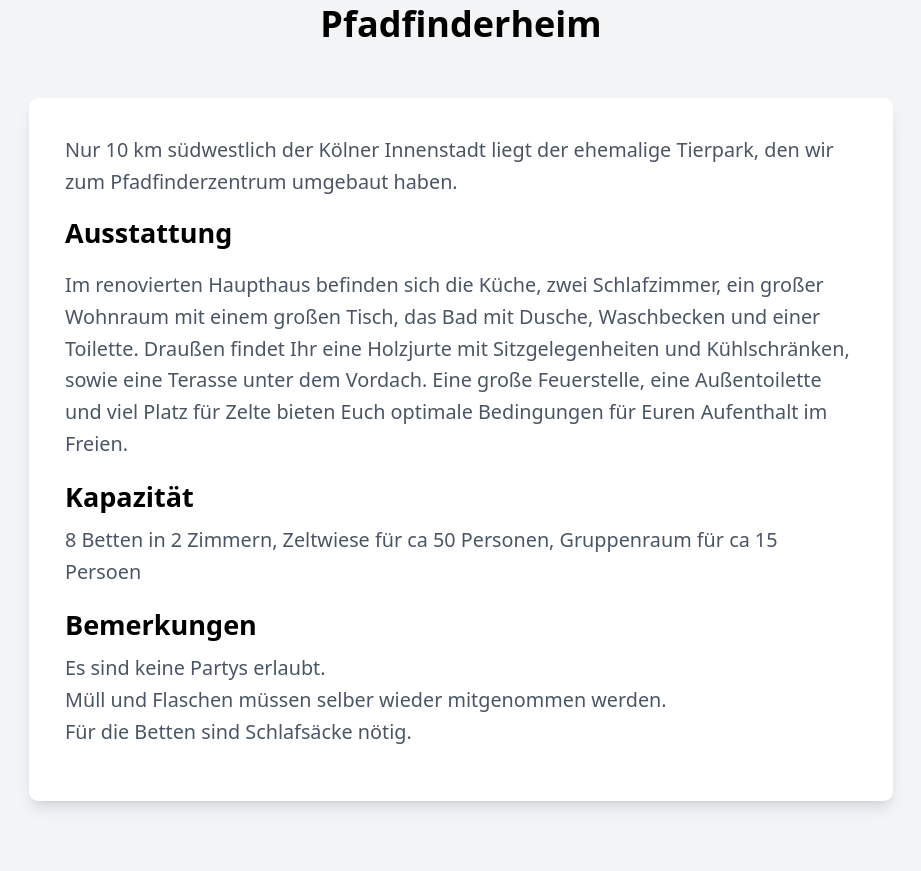
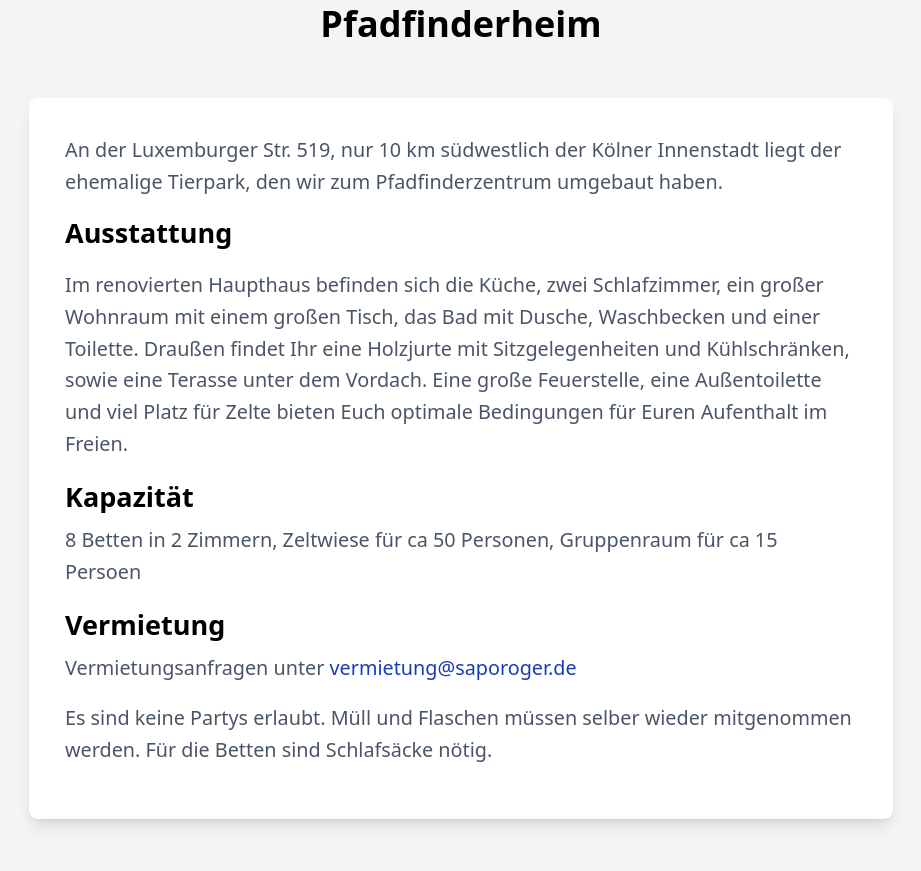
Before and after one commit to RonniSchmittner/Pfadfinder-Website, a plain HTML site: page index.html in a window 1280 px wide. Shown: the part 3280-4151 px from the top of the page, without its empty margins (179-1100 px from the left). Drawn offline with Linux system fonts and the light colour scheme.

Commit message:
Jens' improvements

```diff
--- a/index.html
+++ b/index.html
@@ -99,7 +99,7 @@
                 <div class="bg-gray-50 p-6 rounded-lg mb-8">
                     <h3 class="text-2xl font-semibold mb-4 text-blue-800">Unsere Heimabende</h3>
                     <p class="text-gray-600 mb-4">
-                        Jeden Dienstag treffen wir uns in unserem Pfadfinderheim in Hürth-Hermülheim. Hier lernen die Kinder und Jugendlichen spielerisch die Grundlagen des Pfadfinderlebens kennen.
+                        Jeden Dienstag treffen wir uns in unserem Pfadfinderheim in Hürth-Kendenich, Luxemburger Str. 519. Hier lernen die Kinder und Jugendlichen spielerisch die Grundlagen des Pfadfinderlebens kennen.
                     </p>
                     <div class="grid md:grid-cols-2 gap-4">
                         <div>
@@ -144,13 +144,14 @@
         <div class="container mx-auto px-4">
             <h2 class="text-3xl md:text-4xl font-bold text-center mb-8 md:mb-12">Pfadfinderheim</h2>
             <div class="max-w-3xl mx-auto bg-white p-6 md:p-8 rounded-lg shadow-lg">
-                <p class="text-gray-600 mb-4">Nur 10 km südwestlich der Kölner Innenstadt liegt der ehemalige Tierpark, den wir zum Pfadfinderzentrum umgebaut haben.</p>
+                <p class="text-gray-600 mb-4">An der Luxemburger Str. 519, nur 10 km südwestlich der Kölner Innenstadt liegt der ehemalige Tierpark, den wir zum Pfadfinderzentrum umgebaut haben.</p>
                 <h3 class="text-xl md:text-2xl font-bold mb-4">Ausstattung</h3>
                 <p class="text-gray-600 mb-4">Im renovierten Haupthaus befinden sich die Küche, zwei Schlafzimmer, ein großer Wohnraum mit einem großen Tisch, das Bad mit Dusche, Waschbecken und einer Toilette. Draußen findet Ihr eine Holzjurte mit Sitzgelegenheiten und Kühlschränken, sowie eine Terasse unter dem Vordach. Eine große Feuerstelle, eine Außentoilette und viel Platz für Zelte bieten Euch optimale Bedingungen für Euren Aufenthalt im Freien.</p>
                 <h3 class="text-lg md:text-xl font-bold mb-2">Kapazität</h3>
                 <p class="text-gray-600 mb-4">8 Betten in 2 Zimmern, Zeltwiese für ca 50 Personen, Gruppenraum für ca 15 Persoen</p>
-                <h3 class="text-lg md:text-xl font-bold mb-2">Bemerkungen</h3>
-                <p class="text-gray-600 mb-4">Es sind keine Partys erlaubt.<br>Müll und Flaschen müssen selber wieder mitgenommen werden.<br>Für die Betten sind Schlafsäcke nötig.</p>
+                <h3 class="text-lg md:text-xl font-bold mb-2">Vermietung</h3>
+                <p class="text-gray-600 mb-4">Vermietungsanfragen unter <a href="mailto:vermietung@saporoger.de" class="text-blue-800 hover:text-blue-600">vermietung@saporoger.de</a></p>
+                <p class="text-gray-600 mb-4">Es sind keine Partys erlaubt. Müll und Flaschen müssen selber wieder mitgenommen werden. Für die Betten sind Schlafsäcke nötig.</p>
 
             </div>
         </div>
```
